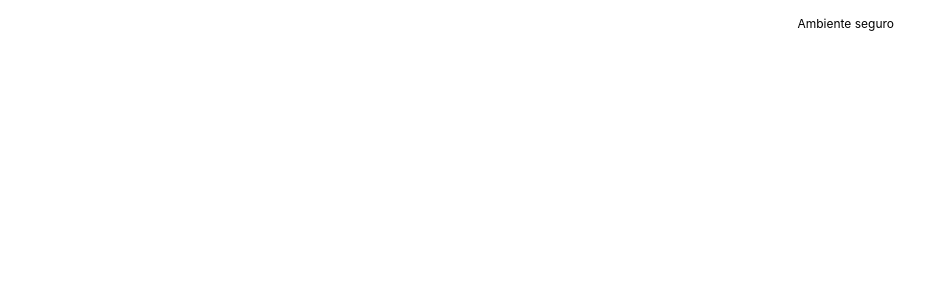
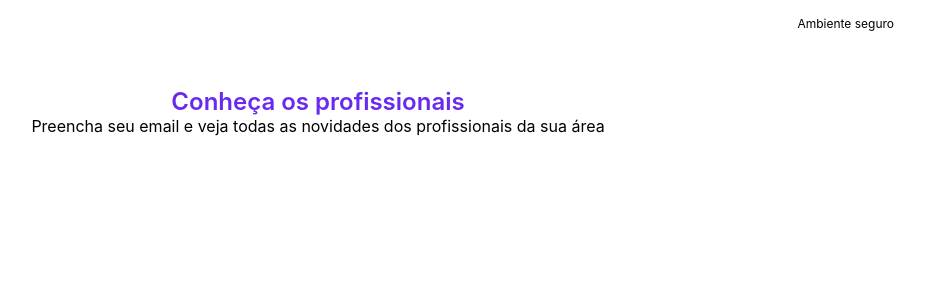
Before and after one commit to vandodev/ediaristas, a Next.js app in the folder frontend/: page / in a window 1280 px wide. Shown: the top 300 px of the page, without its empty margins (322-1247 px from the left). Built offline with nearby package versions, Linux system fonts and the light colour scheme.

Commit message:
Criando e estilizando component title e subtitle

```diff
--- a/frontend/src/pages/index.tsx
+++ b/frontend/src/pages/index.tsx
@@ -1,11 +1,16 @@
 import Head from 'next/head';
 import SafeEnviroment from 'ui/components/feedback/SafeEnviroment/SafeEnviroment';
-
+import PageTitle from 'ui/components/data-display/PageTitle/PageTitle';
 
 export default function Home() {
   return (
     <div>
       <SafeEnviroment />
+      <PageTitle
+       title={'Conheça os profissionais'}
+       subtitle={'Preencha seu email e veja todas as novidades dos profissionais da sua área'}
+       />
+
     </div>
   )
 }
--- /dev/null
+++ b/frontend/src/ui/components/data-display/PageTitle/PageTitle.style.tsx
@@ -0,0 +1,12 @@
+import {experimentalStyled as styled} from '@material-ui/core/styles';
+
+export const PageTitleContainer = styled('div') `
+ margin:40px 0;
+ text-align:center;
+`;
+
+export const PageTitleStyled = styled('h2') `
+ margin:0;
+ color:#682AEE;
+ font-weight:600;
+`;
--- /dev/null
+++ b/frontend/src/ui/components/data-display/PageTitle/PageTitle.tsx
@@ -0,0 +1,20 @@
+import React from 'react';
+import {PageTitleContainer, PageTitleStyled} from './PageTitle.style'
+
+interface PageTitleProps{
+    title:string;
+    subtitle:string;
+}
+
+const PageTitle: React.FC<PageTitleProps> = (props) =>{
+    return (
+    <PageTitleContainer>
+        <PageTitleStyled>{props.title}</PageTitleStyled>
+
+        {props.subtitle}
+    </PageTitleContainer>
+    );
+
+
+}
+export default PageTitle;
```
